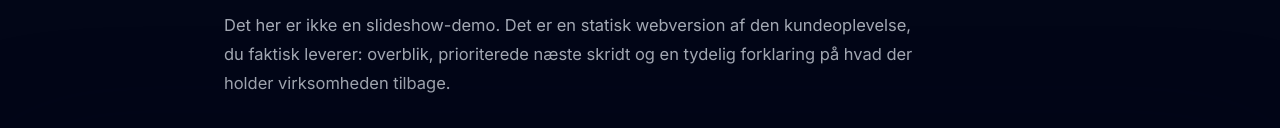
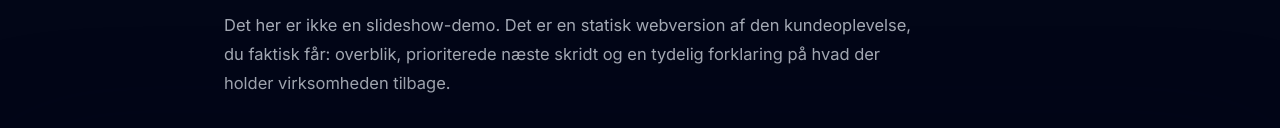
Before and after one commit to troelsostbjerg-cloud/sitedokai, an Astro site: page / in a window 1280 px wide. Shown: the part 821-949 px from the top of the page. Built offline with nearby package versions, Linux system fonts and the light colour scheme; Astro itself is replaced by a stand-in of ours; a web font is replaced by a local one.

Commit message:
Adjust Client Room demo intro copy

```diff
--- a/src/components/ClientRoomPreview.astro
+++ b/src/components/ClientRoomPreview.astro
@@ -209,7 +209,7 @@ const proofPoints: ProofCard[] = [
       <h2>Se selve Client Room-oplevelsen</h2>
       <p>
         Det her er ikke en slideshow-demo. Det er en statisk webversion af den kundeoplevelse,
-        du faktisk leverer: overblik, prioriterede næste skridt og en tydelig forklaring på hvad der holder virksomheden tilbage.
+        du faktisk får: overblik, prioriterede næste skridt og en tydelig forklaring på hvad der holder virksomheden tilbage.
       </p>
     </div>
   )}
```
